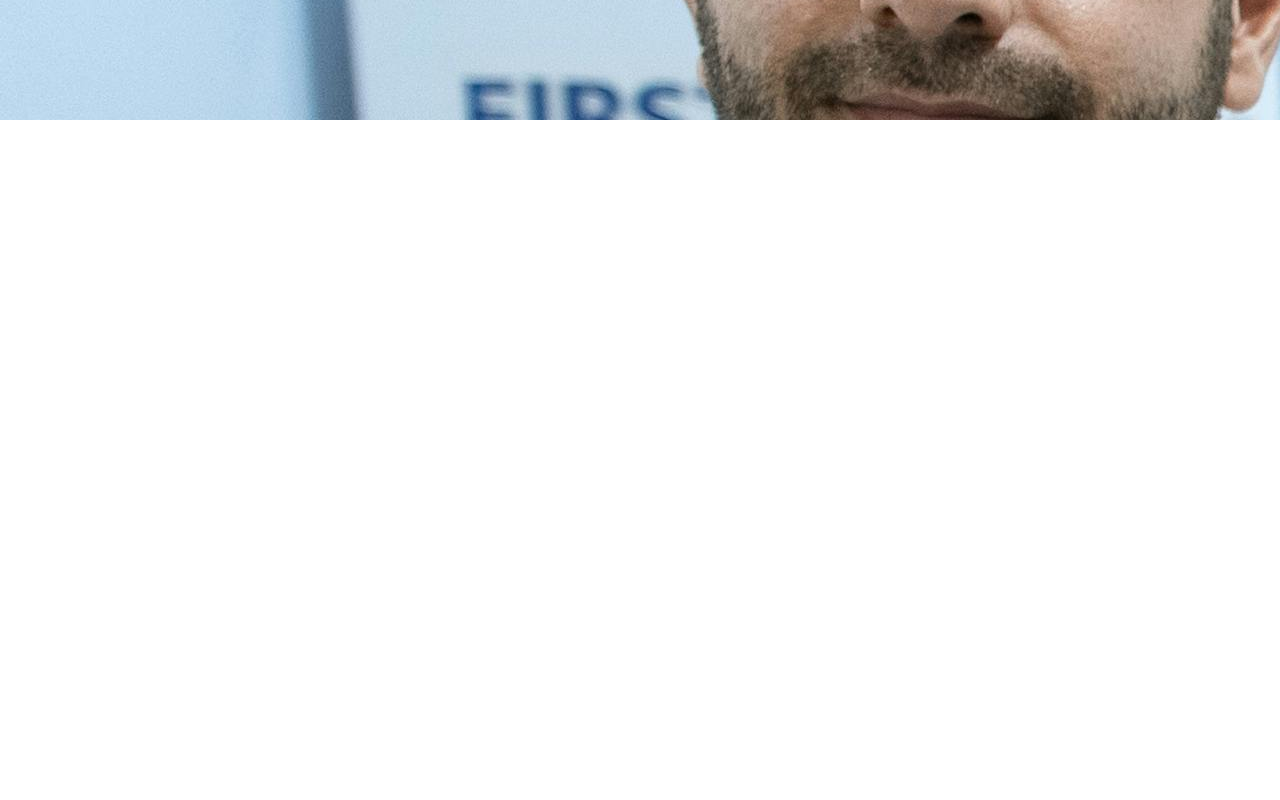
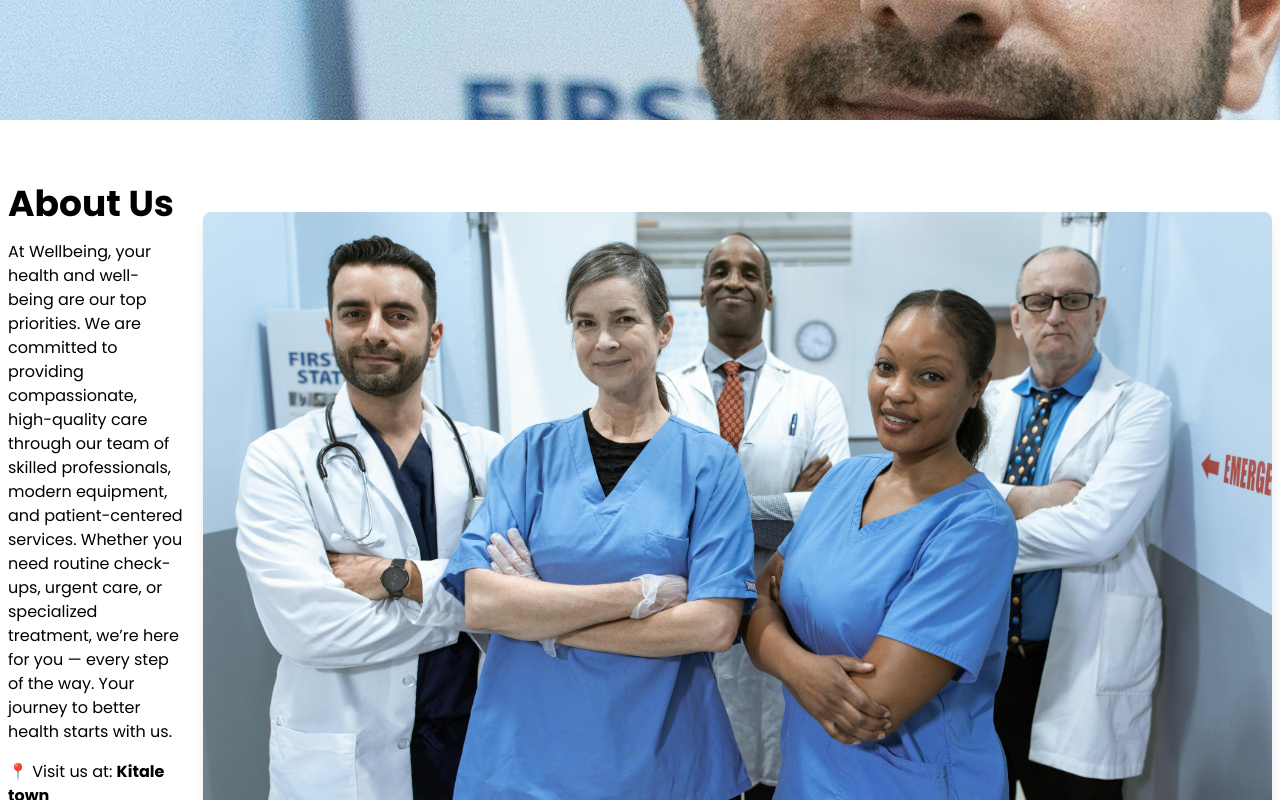
Before and after one commit to jwnasambu/medical-app, a React (Vite) app: page / in a window 1280 px wide. Shown: the part 680-1480 px from the top of the page. Before the commit the page ends 800 px from the top, so only its background shows below. Built offline with nearby package versions, Linux system fonts and the light colour scheme.

Commit message:
Add the about us page

```diff
--- a/src/App.jsx
+++ b/src/App.jsx
@@ -1,6 +1,7 @@
 import React from 'react';
 import Navbar from "./components/navbar";
 import Home from "./components/Home";
+import About from "./components/About";
 
 const App = () => {
   return (
@@ -10,6 +11,10 @@ const App = () => {
         <div id="home">
            <Home />
         </div>
+
+         <div id="about">
+           <About />
+        </div>
       </main>
     </>
   );
--- a/src/components/About.jsx
+++ b/src/components/About.jsx
@@ -1,11 +1,12 @@
 import React from 'react';
-import aboutUs from "../assets/aboutUs.jpg";
+import home from "../assets/home.jpg";
 
 const About = () => {
   return (
-    <div className='min-h-screen flex flex-col lg:flex-row justify-between items-center lg:px-32 px-5 lg:pt-16 gap-5'>
+    <div className='min-h-screen flex flex-col lg:flex-row justify-between items-center lg:px-2 px-55 lg:pt-16 gap-5'>
       <div className='w-full lg:w-3/4 space-y-4'>
-        <h1 className='text-4xl font-semibold text-center lg:text-start'>About Us</h1>
+        <h1 className="text-4xl font-semibold text-center lg:text-start ">About Us</h1>
+
         <p className='text-justify lg:text-start'>
           At Wellbeing, your health and well-being are our top priorities.
           We are committed to providing compassionate, high-quality care through our team of skilled professionals,
@@ -20,7 +21,12 @@ const About = () => {
         </p>
       </div>
       <div>
-        <img src={aboutUs} alt="About Wellbeing Health Facility" className="rounded-lg shadow-lg" />
+        <img
+  src={home}
+  alt="About Wellbeing Health Facility"
+  className="rounded-lg shadow-lg h-65 object-cover"
+/>
+
       </div>
     </div>
   );
```
